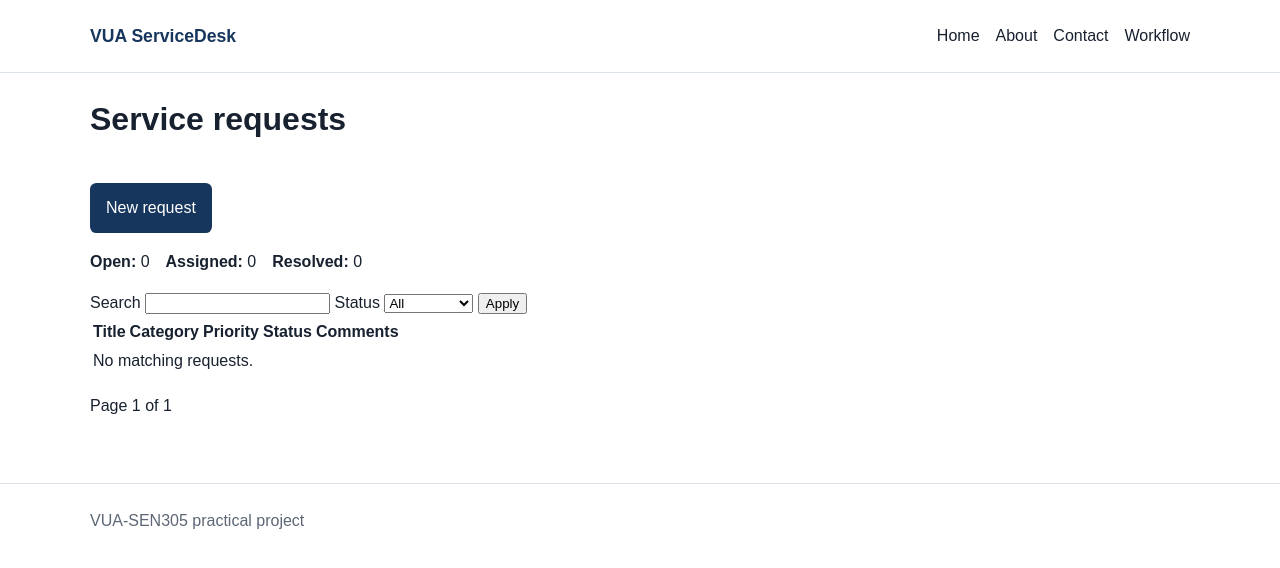
After one commit to Derique18/sen305-service-platform, a Django app: page /requests/ in a window 1280 px wide. The commit adds this page. Shown: the top 568 px of the page. Run offline with Django 5.2, Linux system fonts and the light colour scheme; the visitor is signed in with stand-in values (Sample User, id 1); data that the repository does not hold is empty.

Commit message:
feat: add secure server-rendered request workflow

```diff
--- a/backend/config/settings.py
+++ b/backend/config/settings.py
@@ -61,7 +61,7 @@ ROOT_URLCONF = 'config.urls'
 TEMPLATES = [
     {
         'BACKEND': 'django.template.backends.django.DjangoTemplates',
-        'DIRS': [],
+        "DIRS": [BASE_DIR / "templates"],
         'APP_DIRS': True,
         'OPTIONS': {
             'context_processors': [
@@ -134,3 +134,7 @@ STATIC_URL = 'static/'
 # https://docs.djangoproject.com/en/5.2/ref/settings/#default-auto-field
 
 DEFAULT_AUTO_FIELD = 'django.db.models.BigAutoField'
+
+LOGIN_URL = "login"
+LOGIN_REDIRECT_URL = "requests:list"
+LOGOUT_REDIRECT_URL = "core:home"
--- a/backend/config/urls.py
+++ b/backend/config/urls.py
@@ -19,5 +19,7 @@ from django.urls import include, path
 
 urlpatterns = [
     path("admin/", admin.site.urls),
+    path("accounts/", include("django.contrib.auth.urls")),
+    path("requests/", include("requests_app.urls")),
     path("", include("core.urls")),
 ]
--- a/backend/core/templates/core/base.html
+++ b/backend/core/templates/core/base.html
@@ -20,6 +20,13 @@
         </div>
     </header>
     <main class="container">
+{% if messages %}
+  <div class="messages" aria-live="polite">
+    {% for message in messages %}
+      <p class="message {{ message.tags }}">{{ message }}</p>
+    {% endfor %}
+  </div>
+{% endif %}
         {% block content %}{% endblock %}
     </main>
     <footer class="site-footer">
--- /dev/null
+++ b/backend/requests_app/selectors.py
@@ -0,0 +1,42 @@
+from django.db.models import Count, Q
+from .models import ServiceRequest
+
+
+def service_request_list(*, user):
+    queryset = (
+        ServiceRequest.objects
+        .select_related("requester", "category")
+        .annotate(comment_count=Count("comments"))
+        .order_by("-created_at")
+    )
+    return queryset if user.is_staff else queryset.filter(requester=user)
+
+
+def service_request_filter(*, user, status="", query=""):
+    queryset = service_request_list(user=user)
+    if status:
+        queryset = queryset.filter(status=status)
+    if query:
+        queryset = queryset.filter(
+            Q(title__icontains=query)
+            | Q(description__icontains=query)
+            | Q(location__icontains=query)
+        )
+    return queryset
+
+
+def service_request_get(*, user, request_id):
+    return service_request_list(user=user).get(id=request_id)
+
+
+def service_request_counts(*, user):
+    base_qs = (
+        ServiceRequest.objects.all()
+        if user.is_staff
+        else ServiceRequest.objects.filter(requester=user)
+    )
+    return base_qs.aggregate(
+        open_count=Count("id", filter=Q(status=ServiceRequest.Status.OPEN)),
+        assigned_count=Count("id", filter=Q(status=ServiceRequest.Status.ASSIGNED)),
+        resolved_count=Count("id", filter=Q(status=ServiceRequest.Status.RESOLVED)),
+    )
--- /dev/null
+++ b/backend/requests_app/templates/requests_app/request_list.html
@@ -0,0 +1,62 @@
+{% extends "core/base.html" %}
+{% block title %}Service requests{% endblock %}
+{% block content %}
+<header class="page-header">
+  <h1>Service requests</h1>
+  <a class="button" href="{% url 'requests:create' %}">New request</a>
+</header>
+
+<div class="summary-counts" style="display:flex; gap:1rem; margin:1rem 0;">
+  <span><strong>Open:</strong> {{ counts.open_count }}</span>
+  <span><strong>Assigned:</strong> {{ counts.assigned_count }}</span>
+  <span><strong>Resolved:</strong> {{ counts.resolved_count }}</span>
+</div>
+
+<form method="get" class="filters">
+  <label>Search <input name="q" value="{{ query }}"></label>
+  <label>Status
+    <select name="status">
+      <option value="">All</option>
+      {% for value, label in status_choices %}
+        <option value="{{ value }}" {% if selected_status == value %}selected{% endif %}>{{ label }}</option>
+      {% endfor %}
+    </select>
+  </label>
+  <button type="submit">Apply</button>
+</form>
+
+<table class="data-table">
+  <thead>
+    <tr>
+      <th>Title</th>
+      <th>Category</th>
+      <th>Priority</th>
+      <th>Status</th>
+      <th>Comments</th>
+    </tr>
+  </thead>
+  <tbody>
+    {% for item in page_obj %}
+      <tr>
+        <td><a href="{% url 'requests:detail' item.id %}">{{ item.title }}</a></td>
+        <td>{{ item.category }}</td>
+        <td>{{ item.priority }}</td>
+        <td>{{ item.get_status_display }}</td>
+        <td>{{ item.comment_count }}</td>
+      </tr>
+    {% empty %}
+      <tr><td colspan="5">No matching requests.</td></tr>
+    {% endfor %}
+  </tbody>
+</table>
+
+<nav aria-label="Request pages" style="margin-top:1rem;">
+  {% if page_obj.has_previous %}
+    <a href="?{% if filter_query %}{{ filter_query }}&{% endif %}page={{ page_obj.previous_page_number }}">Previous</a>
+  {% endif %}
+  <span>Page {{ page_obj.number }} of {{ page_obj.paginator.num_pages }}</span>
+  {% if page_obj.has_next %}
+    <a href="?{% if filter_query %}{{ filter_query }}&{% endif %}page={{ page_obj.next_page_number }}">Next</a>
+  {% endif %}
+</nav>
+{% endblock %}
--- /dev/null
+++ b/backend/requests_app/urls.py
@@ -0,0 +1,14 @@
+from django.urls import path
+from . import views
+
+app_name = "requests"
+
+urlpatterns = [
+    path("", views.request_list, name="list"),
+    path("new/", views.request_create, name="create"),
+    path("<uuid:request_id>/", views.request_detail, name="detail"),
+    path("<uuid:request_id>/edit/", views.request_update, name="update"),
+    path("<uuid:request_id>/comments/", views.comment_add, name="comment-add"),
+    path("<uuid:request_id>/assign/", views.request_assign, name="assign"),
+    path("<uuid:request_id>/resolve/", views.request_resolve, name="resolve"),
+]
--- a/backend/requests_app/views.py
+++ b/backend/requests_app/views.py
@@ -1,3 +1,191 @@
-from django.shortcuts import render
+from django.contrib import messages
+from django.contrib.auth.decorators import login_required
+from django.core.exceptions import PermissionDenied, ValidationError
+from django.core.paginator import Paginator
+from django.http import Http404, HttpResponseForbidden
+from django.shortcuts import redirect, render
+from django.views.decorators.http import require_POST
 
-# Create your views here.
+from .forms import AssignmentForm, CommentForm, ResolutionForm, ServiceRequestForm
+from .models import ServiceRequest
+from .selectors import (
+    service_request_counts,
+    service_request_filter,
+    service_request_get,
+)
+from .services import (
+    comment_create,
+    service_request_assign,
+    service_request_create,
+    service_request_resolve,
+    service_request_update,
+)
+
+
+@login_required
+def request_list(request):
+    status = request.GET.get("status", "").strip()
+    query = request.GET.get("q", "").strip()
+    queryset = service_request_filter(user=request.user, status=status, query=query)
+    page_obj = Paginator(queryset, 10).get_page(request.GET.get("page"))
+    counts = service_request_counts(user=request.user)
+
+    filter_params = request.GET.copy()
+    filter_params.pop("page", None)
+    filter_query = filter_params.urlencode()
+
+    return render(
+        request,
+        "requests_app/request_list.html",
+        {
+            "page_obj": page_obj,
+            "status_choices": ServiceRequest.Status.choices,
+            "selected_status": status,
+            "query": query,
+            "filter_query": filter_query,
+            "counts": counts,
+        },
+    )
+
+
+@login_required
+def request_detail(request, request_id):
+    try:
+        item = service_request_get(user=request.user, request_id=request_id)
+    except ServiceRequest.DoesNotExist as exc:
+        raise Http404("Service request not found.") from exc
+
+    work_order = getattr(item, "work_order", None)
+    can_resolve = bool(
+        work_order
+        and item.status not in (ServiceRequest.Status.RESOLVED, ServiceRequest.Status.CLOSED)
+        and (request.user.is_staff or request.user == work_order.technician)
+    )
+
+    return render(
+        request,
+        "requests_app/request_detail.html",
+        {
+            "item": item,
+            "work_order": work_order,
+            "can_resolve": can_resolve,
+            "comments": item.comments.select_related("author").order_by("created_at"),
+            "comment_form": CommentForm(),
+            "assign_form": AssignmentForm(
+                initial={"technician": work_order.technician if work_order else None}
+            ),
+            "resolve_form": ResolutionForm(
+                initial={"work_notes": work_order.work_notes if work_order else ""}
+            ),
+        },
+    )
+
+
+@login_required
+def request_create(request):
+    form = ServiceRequestForm(request.POST or None)
+    if request.method == "POST" and form.is_valid():
+        item = service_request_create(requester=request.user, **form.cleaned_data)
+        messages.success(request, "Service request created.")
+        return redirect("requests:detail", request_id=item.id)
+    return render(request, "requests_app/request_form.html", {"form": form, "mode": "Create"})
+
+
+@login_required
+def request_update(request, request_id):
+    try:
+        item = service_request_get(user=request.user, request_id=request_id)
+    except ServiceRequest.DoesNotExist as exc:
+        raise Http404("Service request not found.") from exc
+
+    form = ServiceRequestForm(request.POST or None, instance=item)
+    if request.method == "POST" and form.is_valid():
+        try:
+            item = service_request_update(item=item, actor=request.user, **form.cleaned_data)
+        except (ValidationError, PermissionDenied) as exc:
+            form.add_error(None, exc)
+        else:
+            messages.success(request, "Service request updated.")
+            return redirect("requests:detail", request_id=item.id)
+
+    return render(
+        request,
+        "requests_app/request_form.html",
+        {"form": form, "mode": "Update", "item": item},
+    )
+
+
+@require_POST
+@login_required
+def comment_add(request, request_id):
+    try:
+        item = service_request_get(user=request.user, request_id=request_id)
+    except ServiceRequest.DoesNotExist as exc:
+        raise Http404("Service request not found.") from exc
+
+    form = CommentForm(request.POST)
+    if form.is_valid():
+        comment_create(item=item, author=request.user, **form.cleaned_data)
+        messages.success(request, "Comment added.")
+    else:
+        messages.error(request, "Enter at least 3 characters.")
+    return redirect("requests:detail", request_id=item.id)
+
+
+@require_POST
+@login_required
+def request_assign(request, request_id):
+    if not request.user.is_staff:
+        return HttpResponseForbidden("Staff access is required.")
+
+    try:
+        item = service_request_get(user=request.user, request_id=request_id)
+    except ServiceRequest.DoesNotExist as exc:
+        raise Http404("Service request not found.") from exc
+
+    form = AssignmentForm(request.POST)
+    if form.is_valid():
+        try:
+            service_request_assign(
+                item=item,
+                technician=form.cleaned_data["technician"],
+                actor=request.user,
+            )
+        except (ValidationError, PermissionDenied) as exc:
+            messages.error(request, str(exc))
+        else:
+            messages.success(request, "Technician assigned to service request.")
+    else:
+        messages.error(request, "Select a valid active staff technician.")
+
+    return redirect("requests:detail", request_id=item.id)
+
+
+@require_POST
+@login_required
+def request_resolve(request, request_id):
+    try:
+        item = service_request_get(user=request.user, request_id=request_id)
+    except ServiceRequest.DoesNotExist as exc:
+        raise Http404("Service request not found.") from exc
+
+    form = ResolutionForm(request.POST)
+    if form.is_valid():
+        try:
+            service_request_resolve(
+                item=item,
+                actor=request.user,
+                work_notes=form.cleaned_data["work_notes"],
+            )
+        except PermissionDenied:
+            return HttpResponseForbidden("Only the assigned technician or staff may resolve.")
+        except ValidationError as exc:
+            messages.error(request, "; ".join(exc.messages))
+        else:
+            messages.success(request, "Service request marked as resolved.")
+    else:
+        for errors in form.errors.values():
+            for err in errors:
+                messages.error(request, err)
+
+    return redirect("requests:detail", request_id=item.id)
```
Also changed, not shown: backend/core/static/core/css/site.css (added, +16 -0 lines), backend/requests_app/forms.py (added, +65 -0 lines), backend/requests_app/services.py (added, +90 -0 lines), backend/requests_app/templates/requests_app/request_detail.html (added, +70 -0 lines), backend/requests_app/templates/requests_app/request_form.html (added, +17 -0 lines), backend/requests_app/tests/test_models.py (renamed from backend/requests_app/tests.py, +1 -1 lines), backend/requests_app/tests/test_request_crud.py (added, +150 -0 lines), backend/templates/registration/login.html (added, +10 -0 lines), backend/requests_app/tests/__init__.py (added).
